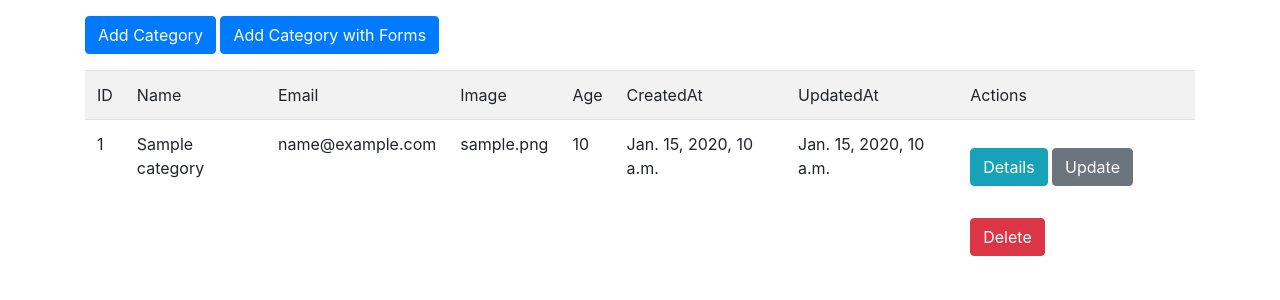
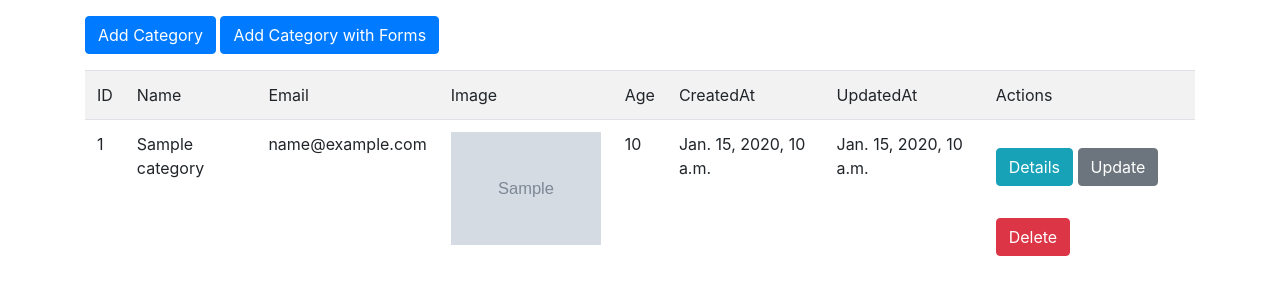
Before and after one commit to mohamed7855/ITI-Django-Labs, a Django app: page /Category/ in a window 1280 px wide. Shown: the part 56-356 px from the top of the page. Run offline with Django 5.2, Linux system fonts and the light colour scheme; tables that the repository leaves empty hold one stand-in row (values such as "Sample post"); grey boxes marked "Sample" are stand-in pictures; some libraries are stand-ins or nearby versions.

Commit message:
showing category image in categoryList page

```diff
--- a/category/templates/category/index.html
+++ b/category/templates/category/index.html
@@ -25,7 +25,15 @@
       <td>{{category.id}}</td>
       <td>{{category.name}}</td>
       <td>{{category.email}}</td>
-      <td>{{category.image}}</td>
+      <td>
+        <div style="width: 150px; height: 150px">
+          <img
+            src="/media/{{category.image}}"
+            alt="category"
+            style="width: 100%"
+          />
+        </div>
+      </td>
       <td>{{category.age}}</td>
       <td>{{category.createdat}}</td>
       <td>{{category.updatedat}}</td>
```
